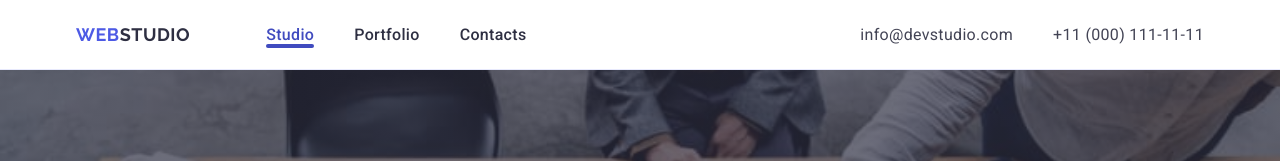
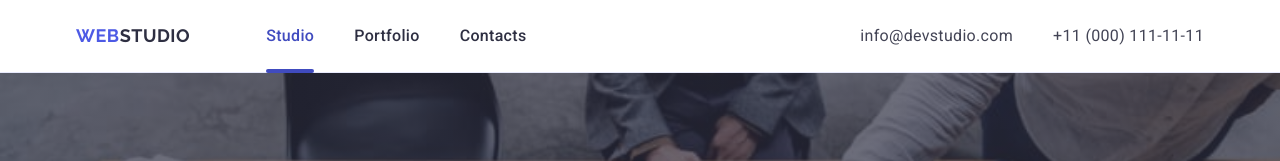
Before and after one commit to alisa-shk/goit-markup-hw-06, a plain HTML site: page index.html in a window 1280 px wide. Shown: the top 161 px of the page. Drawn offline with nearby package versions, Linux system fonts and the light colour scheme.

Commit message:
hw6-correct

```diff
--- a/css/styles.css
+++ b/css/styles.css
@@ -928,8 +928,8 @@ img {
     font-weight: 500;
     line-height: 1.5;
     letter-spacing: 0.02em;
-    /* padding-top: 24px;
-    padding-bottom: 24px; */
+    padding-top: 24px;
+    padding-bottom: 24px;
     transition: color 250ms cubic-bezier(0.4, 0, 0.2, 1);
   }
 
```
